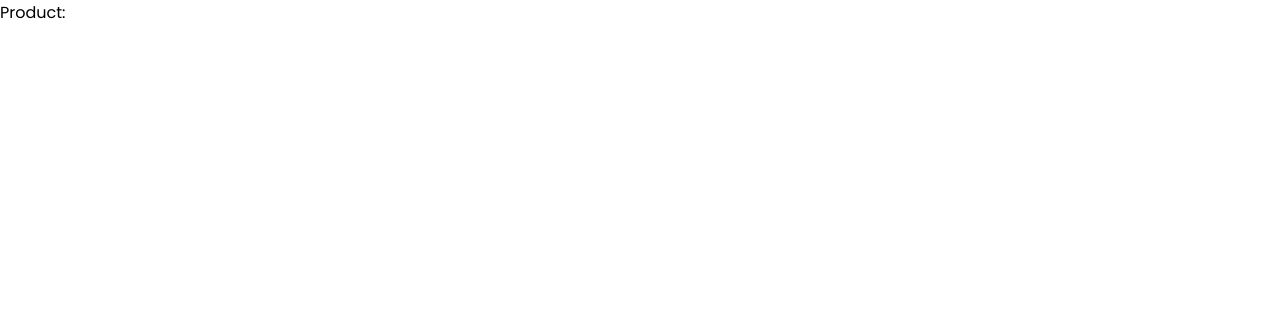
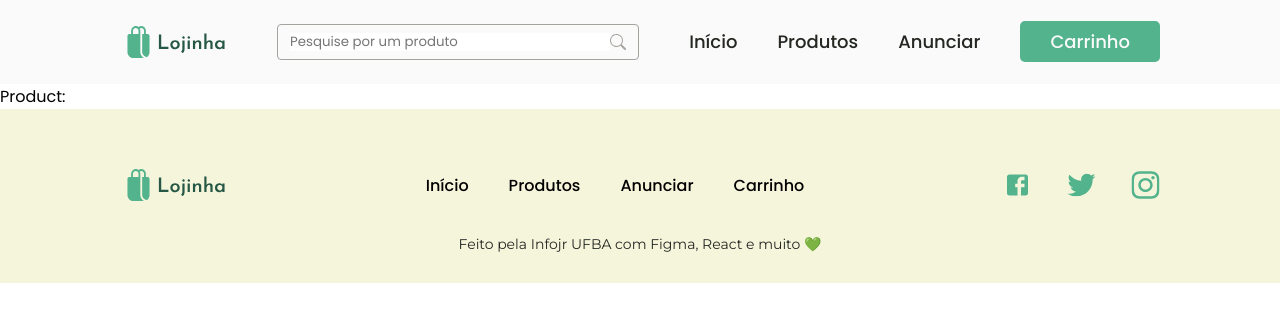
Before and after one commit to DjairMaykon/lojinfo, a React (Vite) app: page /product in a window 1280 px wide. Shown: the top 322 px of the page. Built offline with nearby package versions, Linux system fonts and the light colour scheme.

Commit message:
feat: adiciona header e footer em todas as paginas

```diff
--- a/src/pages/Cart.jsx
+++ b/src/pages/Cart.jsx
@@ -1,3 +1,12 @@
+import { Footer } from '../components/footer'
+import { Header } from '../components/header'
+
 export function Cart() {
-  return <div>Cart</div>
+  return (
+    <>
+      <Header />
+      <main>Cart</main>
+      <Footer />
+    </>
+  )
 }
--- a/src/pages/NotFound.jsx
+++ b/src/pages/NotFound.jsx
@@ -1,3 +1,12 @@
+import { Footer } from '../components/footer'
+import { Header } from '../components/header'
+
 export function NotFound() {
-  return <div>NotFound</div>
+  return (
+    <>
+      <Header />
+      <main>NotFound</main>
+      <Footer />
+    </>
+  )
 }
--- a/src/pages/Product.jsx
+++ b/src/pages/Product.jsx
@@ -1,6 +1,14 @@
 import { useParams } from 'react-router-dom'
+import { Footer } from '../components/footer'
+import { Header } from '../components/header'
 
 export function Product() {
   const { id } = useParams()
-  return <div>Product: {id}</div>
+  return (
+    <>
+      <Header />
+      <main>Product: {id}</main>
+      <Footer />
+    </>
+  )
 }
--- a/src/pages/Products.jsx
+++ b/src/pages/Products.jsx
@@ -1,3 +1,12 @@
+import { Footer } from '../components/footer'
+import { Header } from '../components/header'
+
 export function Products() {
-  return <div>Products</div>
+  return (
+    <>
+      <Header />
+      <main>Products</main>
+      <Footer />
+    </>
+  )
 }
```
